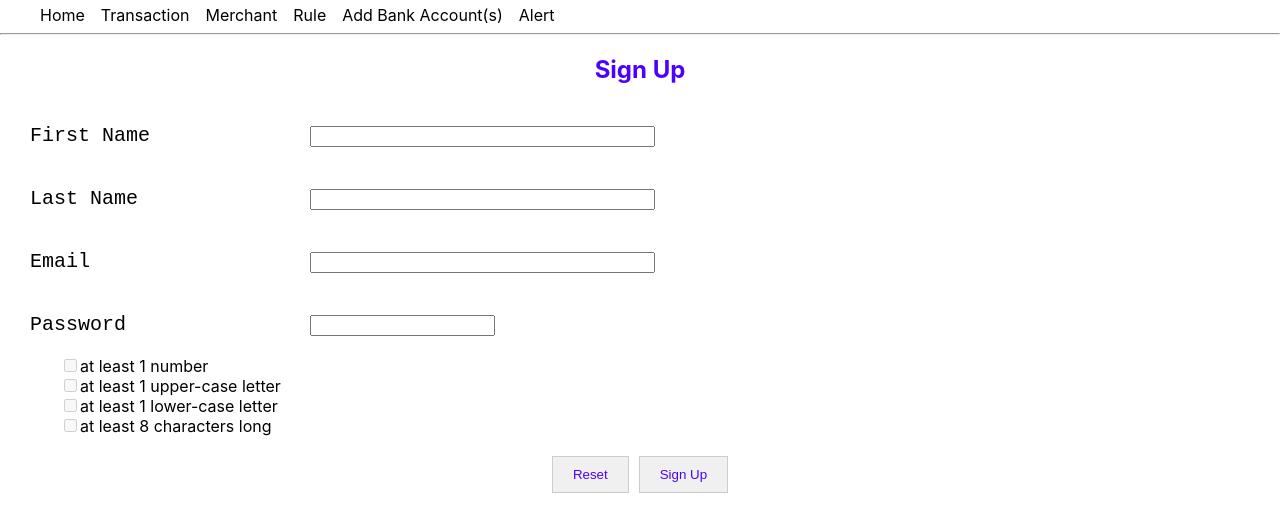
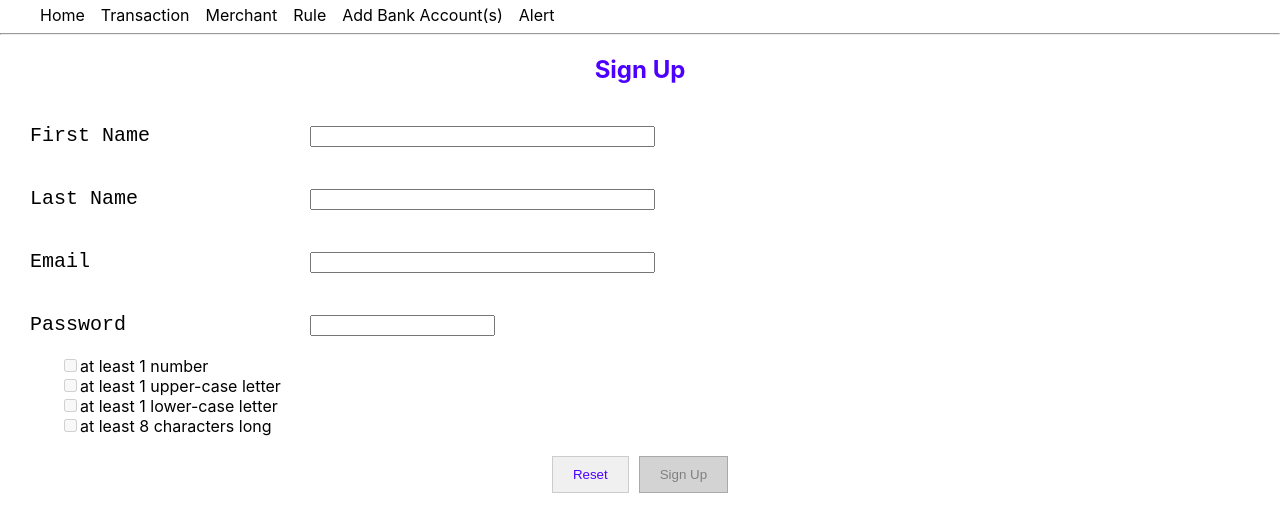
Before and after one commit to wandrew0/MoneyWatcher, a React (Create React App) app: page /signup in a window 1280 px wide. Shown: the top 532 px of the page. Built offline with nearby package versions, Linux system fonts and the light colour scheme.

Commit message:
Add password validation and form validation in Signup page. The "Sign Up" button is disabled util user enters the right values for the form.

```diff
--- a/src/css/styles.css
+++ b/src/css/styles.css
@@ -56,6 +56,13 @@
   background-color: #e0e0e0; /* Slightly darker background on hover */
 }
 
+.centered-button:disabled {
+    background-color: #d3d3d3; /* Light grey background for disabled state */
+    border: 1px solid #a9a9a9; /* Darker border to indicate it's disabled */
+    cursor: not-allowed; /* Cursor to indicate it's not clickable */
+    color: gray;
+}
+
 .table-divideLine  {
       width: 100%;
       height: 2px;
--- a/src/pages/SignupWin.js
+++ b/src/pages/SignupWin.js
@@ -1,5 +1,5 @@
 
-import React from "react";
+import React, {useEffect} from "react";
 import ErrorBox from './ErrorBox';
 import { jsonFetch, buildIpAddress } from "../components/common";
 import MainContext from "./MainContext"
@@ -15,6 +15,7 @@ const SignupWin = () => {
   const [errmsg, setErrmsg] = React.useState("");
   const [resetVal, setResetVal] = React.useState(0)
   const [goodPassword, setGoodPassword] = React.useState(false);
+  const [goodForm, setGoodForm] = React.useState(false);
 
 
 
@@ -22,12 +23,17 @@ const SignupWin = () => {
   function lastNameChange(e) { setLastName(e.target.value) }
   function emailChange(e) { setEmail(e.target.value) }
 
+  useEffect(() => {
+    setGoodForm(goodPassword && lastName && firstName && isValidEmail(email));
+  }, [goodPassword, lastName, email, firstName, email]);
+
   const ctx = React.useContext(MainContext);
   function resetHandle() {
     setFirstName("");
     setLastName("");
     setEmail("");
     setResetVal(prevState => prevState + 1);
+    setGoodForm(false);
   }
   function handleErrorClose()  {
     setErrmsg(''); // Clear the error message, hiding the error box
@@ -115,10 +121,10 @@ const SignupWin = () => {
         </div>
         <p className="form-actions">
           <div className="button-container">
-          <button className="centered-button" onClick={resetHandle}>
+          <button className="centered-button" onClick={resetHandle} >
             Reset
           </button>
-          <button type="submit" className="centered-button">
+          <button type="submit" className="centered-button" disabled={!goodForm}>
             Sign Up
           </button>
           </div>
```
